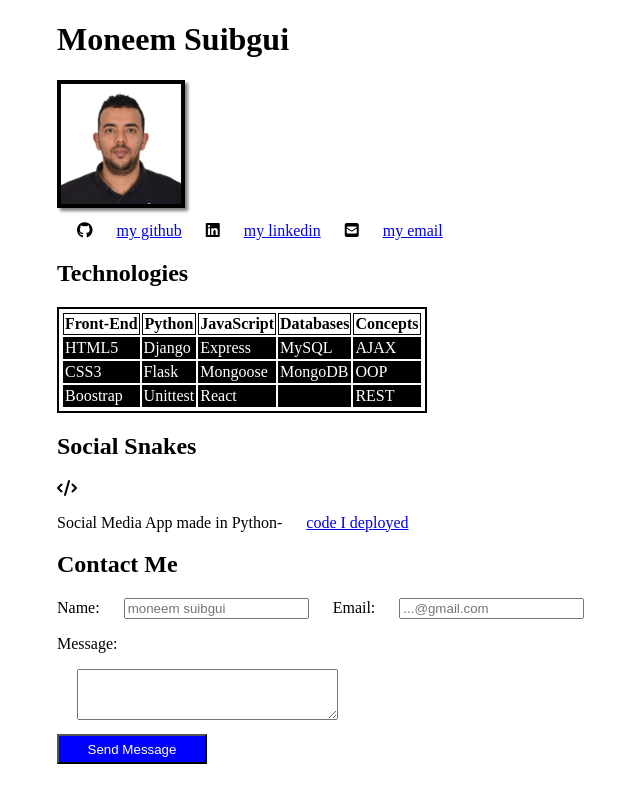
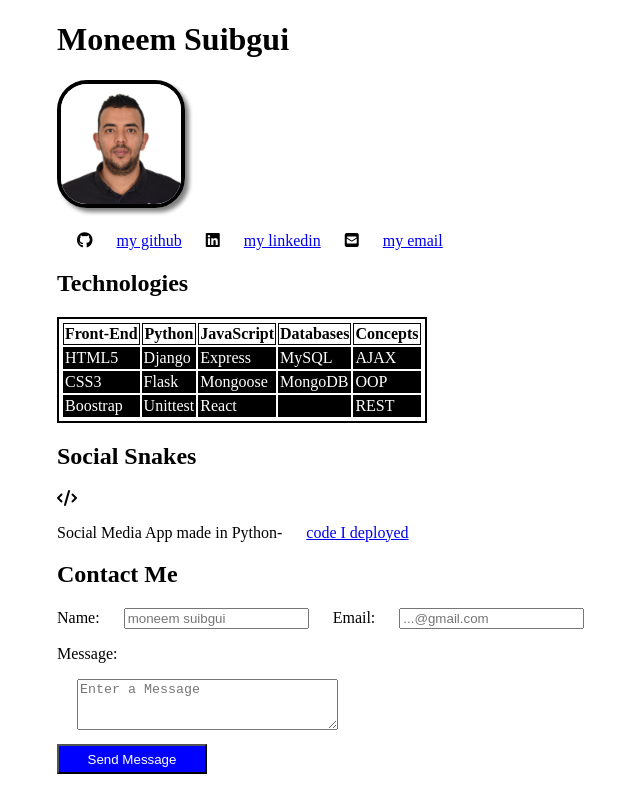
Before and after one commit to Moneem1/Pre-Bootcamp-Public, a plain HTML site: page Portfolio_Content/index.html in a window 1280 px wide. Shown: the whole page, without its empty margins (3-643 px from the left). Drawn offline with Linux system fonts and the light colour scheme.

Commit message:
Edit Styling

```diff
--- a/Portfolio_Content/index.html
+++ b/Portfolio_Content/index.html
@@ -11,7 +11,7 @@
 </head>
 <body>
     <h1>Moneem Suibgui</h1>
-    <img src="Photo.jpg" alt="Photo Moneem" class="MoneemPicture" >
+    <img src="Photo.jpg" alt="Photo_Moneem" class="MoneemPicture" >
     <div>
         <i class="fa-brands fa-github"></i>
         <a href="https://github.com/Moneem1/Pre-Bootcamp-Public">my github</a>
@@ -68,7 +68,7 @@
     <input type="email" name="email" id="email" placeholder="...@gmail.com">
     <p>Message:</p>
     <div>
-        <textarea name="msg" id="msg"  cols="30" rows="3"></textarea>
+        <textarea name="msg" id="msg"  cols="30" rows="3" placeholder="Enter a Message"></textarea>
     </div>
     <!-- submit button -->
     <input type="submit" value="Send Message" class="btn">
--- a/Portfolio_Content/style.css
+++ b/Portfolio_Content/style.css
@@ -7,8 +7,9 @@
     width: 120px;
     height: 120px;
     border: 4px black solid;
-    margin-bottom: 10px;
-    box-shadow: 3px 3px 3px grey;
+    margin-bottom: 20px;
+    box-shadow: 4px 4px 4px grey;
+    border-radius: 30px;
 }
 /* styling table */
 table{
```
